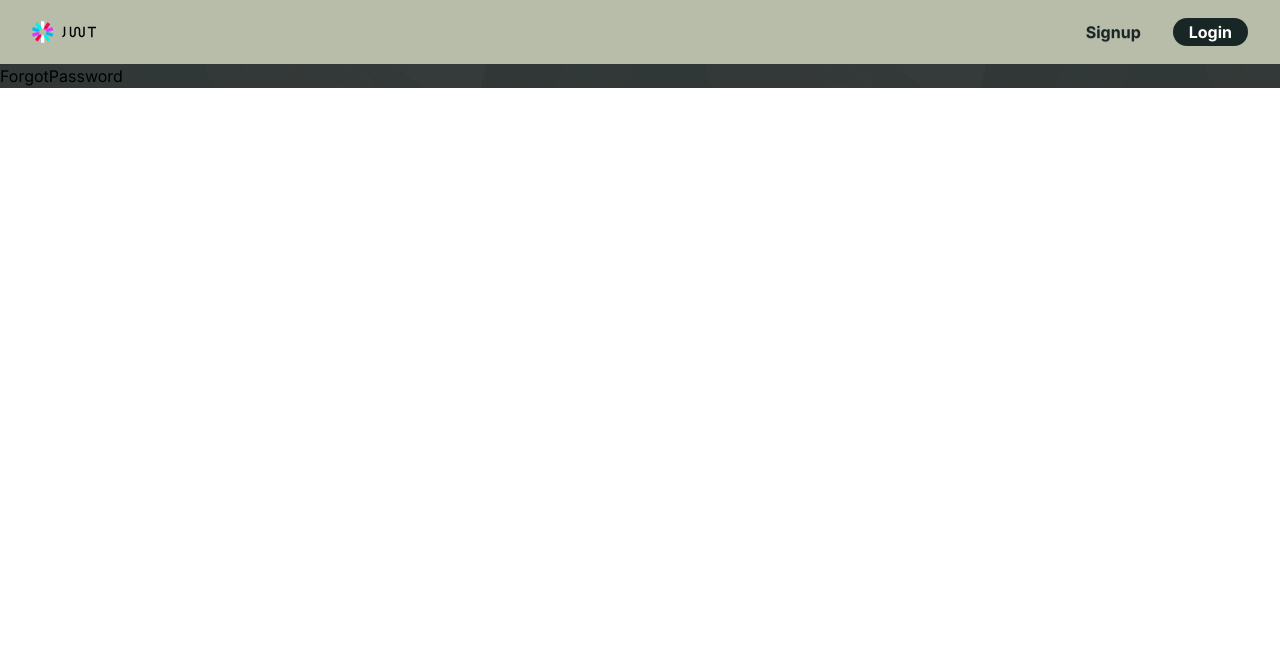
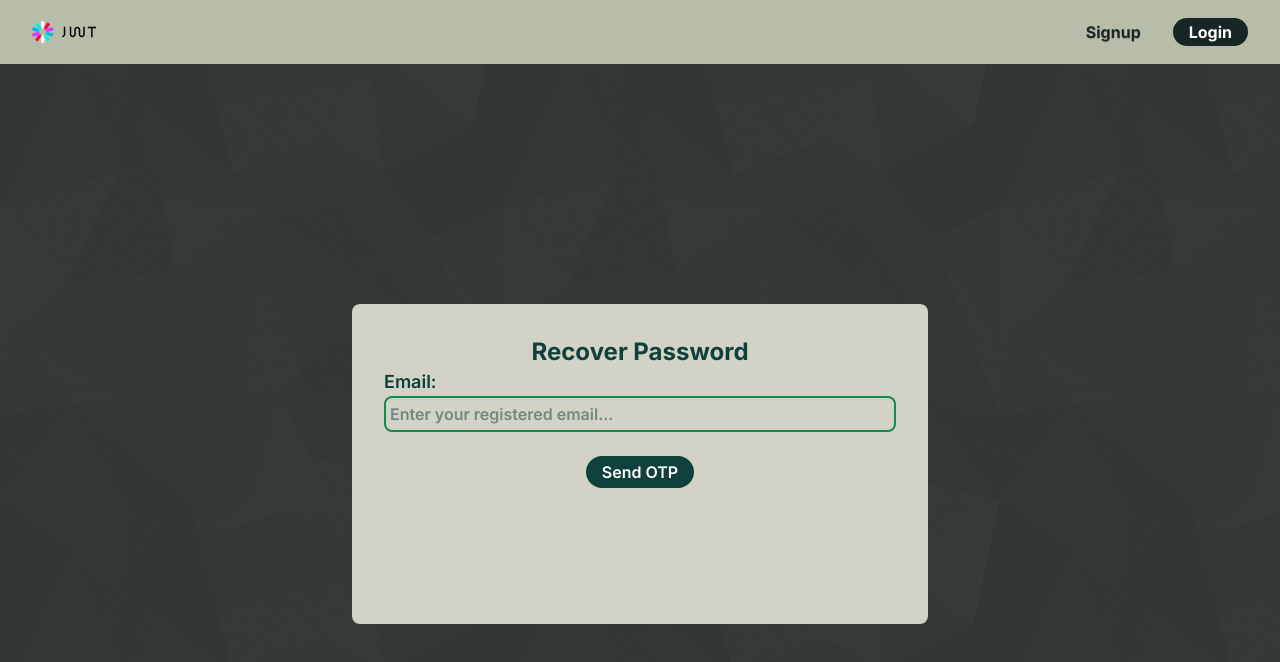
Before and after one commit to aftab-ai/JWT_Auth, a React (Vite) app in the folder Frontend/: page /forgot-password in a window 1280 px wide. Shown: the top 662 px of the page. Built offline with nearby package versions, Linux system fonts and the light colour scheme.

Commit message:
Forgot-Password page.

```diff
--- a/Frontend/src/pages/ForgotPassword.jsx
+++ b/Frontend/src/pages/ForgotPassword.jsx
@@ -1,5 +1,72 @@
+// Third-Party modules.
+import { useState } from "react";
+
+// Initial form data.
+const initalFormData = {
+  email: "",
+};
+
 function ForgotPassword() {
-  return <div>ForgotPassword</div>;
+  const [formData, setFormData] = useState(initalFormData);
+
+  // Handle form change state.
+  const handleChange = (event) => {
+    const { name, value } = event.target;
+
+    // Handle form state(data).
+    setFormData((preValue) => ({
+      ...preValue,
+      [name]: value,
+    }));
+  };
+
+  // Handle form submit.
+  const handleSubmit = (event) => {
+    event.preventDefault(); // Prevent form submit default behaviour.
+
+    setFormData(initalFormData); // Set form state to initial after submit.
+  };
+
+  return (
+    // Forgot Password.
+    <div className="h-screen flex items-center justify-center">
+      <div className="flex flex-col items-center h-2/5 w-xl p-8 bg-[#D3D2C7] rounded-lg">
+        {/* Heading */}
+        <h2 className="text-[#10403B] font-bold text-2xl">Recover Password</h2>
+
+        <form
+          onSubmit={handleSubmit}
+          className="text-[#10403B] font-semibold flex flex-col gap-4 w-full"
+        >
+          {/* Email */}
+          <div className="flex flex-col">
+            <label htmlFor="email" className="text-lg">
+              Email:
+            </label>
+            <input
+              className="p-1 rounded-lg border-[#148B4B] border-2"
+              type="text"
+              id="email"
+              name="email"
+              placeholder="Enter your registered email..."
+              onChange={handleChange}
+              value={formData.email}
+            />
+          </div>
+
+          {/* Send Button */}
+          <div className="text-center">
+            <input
+              className="rounded-full px-4 py-1 mt-2 cursor-pointer bg-[#10403B]
+               text-white hover:bg-[#4C5958]"
+              type="submit"
+              value={"Send OTP"}
+            />
+          </div>
+        </form>
+      </div>
+    </div>
+  );
 }
 
 export default ForgotPassword;
--- a/Frontend/src/pages/Landing.jsx
+++ b/Frontend/src/pages/Landing.jsx
@@ -6,15 +6,15 @@ function Landing() {
   return (
     <div className="h-screen flex items-center justify-center">
       <div className="text-center flex items-center justify-center flex-wrap h-3/5 w-xl bg-[#D3D2C7] rounded-lg">
-        <h1 className="font-bold text-3xl  text-[#182625]">
+        <h1 className="font-bold text-3xl  text-[#10403B]">
           JWT Auth Template
         </h1>
-        <p className="font-medium text-lg mx-12 text-[#2F3D40]">
+        <p className="font-medium text-lg mx-12 text-[#16796F]">
           An example of "JWT" based authentication / authorization as a best
           practice.
         </p>
         <p className="font-medium text-[#455559] italic">
-          <Link to="/login" className="underline text-[#182625]">
+          <Link to="/login" className="underline text-[#10403B] font-semibold">
             Login
           </Link>{" "}
           and see the details.
--- a/Frontend/src/pages/Login.jsx
+++ b/Frontend/src/pages/Login.jsx
@@ -73,20 +73,34 @@ function Login() {
           </div>
 
           {/* Forgot-Password */}
-          <Link to="/forgot-password" className="underline font-bold text-sm">
+          <Link
+            to="/forgot-password"
+            className="underline font-bold text-sm hover:text-[#4C5958]"
+          >
             Forgot Password...
           </Link>
 
           {/* Login Button */}
           <div className="text-center">
             <input
-              className="rounded-full px-4 py-1 mt-4 cursor-pointer bg-[#10403B]
+              className="rounded-full px-4 py-1 mt-2 cursor-pointer bg-[#10403B]
                text-white hover:bg-[#4C5958]"
               type="submit"
               value={"Login"}
             />
           </div>
         </form>
+
+        {/* Signup Route */}
+        <p className="mt-4 text-sm text-[#4C5958]">
+          Don't have an account?{" "}
+          <Link
+            to="/signup"
+            className="underline text-[#10403B] font-semibold hover:text-[#4C5958]"
+          >
+            Sign Up
+          </Link>
+        </p>
       </div>
     </div>
   );
--- a/Frontend/src/pages/Signup.jsx
+++ b/Frontend/src/pages/Signup.jsx
@@ -1,5 +1,6 @@
 // Third-Party modules.
 import { useState } from "react";
+import { Link } from "react-router-dom";
 
 // Initial form data.
 const initalFormData = {
@@ -108,13 +109,24 @@ function Signup() {
           {/* Signup Button */}
           <div className="text-center">
             <input
-              className="rounded-full px-4 py-1 mt-4 cursor-pointer bg-[#10403B]
+              className="rounded-full px-4 py-1 mt-2 cursor-pointer bg-[#10403B]
                text-white hover:bg-[#4C5958]"
               type="submit"
               value={"Signup"}
             />
           </div>
         </form>
+
+        {/* Login Route */}
+        <p className="mt-4 text-sm text-[#4C5958]">
+          Already have an acccount?{" "}
+          <Link
+            to="/login"
+            className="underline text-[#10403B] font-semibold hover:text-[#4C5958]"
+          >
+            Log In
+          </Link>
+        </p>
       </div>
     </div>
   );
```
